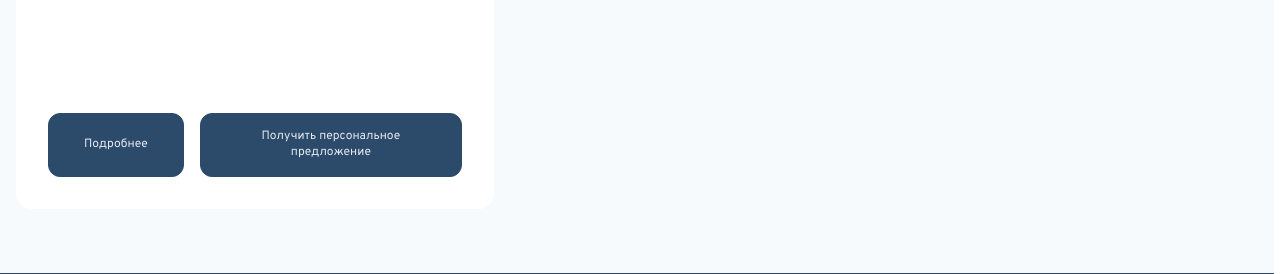
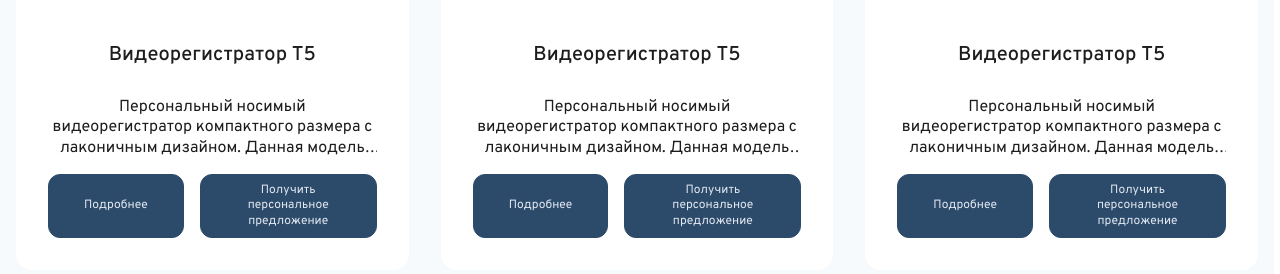
Before and after one commit to sycoqz/mkltest, a PHP site: page /cctv.html in a window 1280 px wide. Shown: the part 1235-1509 px from the top of the page. Run offline with PHP 8.4, Linux system fonts and the light colour scheme.

Commit message:
cards, css

```diff
--- a/cctv.html
+++ b/cctv.html
@@ -57,19 +57,116 @@
     </section>
     <section class="goods">
         <div class="goods__wrapper wrapper">
-            <?php foreach ($goods as $item):?>
             <article class="goods-card">
-                <div class="goods-card__image"><img src="<?=$this->img($item['img'])?>" alt="<?=$item['name']?>" class="goods__image" loading="lazy" height="200"></div>
+                <div class="goods-card__image"><img src="userfiles/goods/t5.png" alt="t5" class="goods__image" loading="lazy" height="200px"></div>
                 <div class="goods-card__information">
-                    <p class="goods-card__caption"><?=$item['caption']?></p>
-                    <div class="goods-card__description"><?=$item['short_content']?></div>
+                    <p class="goods-card__caption">Видеорегистратор T5</p>
+                    <div class="goods-card__description">Персональный носимый видеорегистратор компактного размера с лаконичным дизайном. Данная модель может записывать видео, аудио и фото в любое время суток.</div>
                     <div class="goods-card__button-wrapper">
-                        <button class="goods-card__button goods-card__button-info button" data-good="<?=$item['id']?>">Подробнее</button>
+                        <button class="goods-card__button goods-card__button-info button" data-good="2">Подробнее</button>
                         <button class="goods-card__button goods-card__button-purchase button">Получить персональное предложение</button>
                     </div>
                 </div>
             </article>
-            <?php endforeach;?>
+            <article class="goods-card">
+                <div class="goods-card__image"><img src="userfiles/goods/t5.png" alt="t5" class="goods__image" loading="lazy" height="200px"></div>
+                <div class="goods-card__information">
+                    <p class="goods-card__caption">Видеорегистратор T5</p>
+                    <div class="goods-card__description">Персональный носимый видеорегистратор компактного размера с лаконичным дизайном. Данная модель может записывать видео, аудио и фото в любое время суток.</div>
+                    <div class="goods-card__button-wrapper">
+                        <button class="goods-card__button goods-card__button-info button" data-good="2">Подробнее</button>
+                        <button class="goods-card__button goods-card__button-purchase button">Получить персональное предложение</button>
+                    </div>
+                </div>
+            </article>
+            <article class="goods-card">
+                <div class="goods-card__image"><img src="userfiles/goods/t5.png" alt="t5" class="goods__image" loading="lazy" height="200px"></div>
+                <div class="goods-card__information">
+                    <p class="goods-card__caption">Видеорегистратор T5</p>
+                    <div class="goods-card__description">Персональный носимый видеорегистратор компактного размера с лаконичным дизайном. Данная модель может записывать видео, аудио и фото в любое время суток.</div>
+                    <div class="goods-card__button-wrapper">
+                        <button class="goods-card__button goods-card__button-info button" data-good="2">Подробнее</button>
+                        <button class="goods-card__button goods-card__button-purchase button">Получить персональное предложение</button>
+                    </div>
+                </div>
+            </article>
+            <article class="goods-card">
+                <div class="goods-card__image"><img src="userfiles/goods/t5.png" alt="t5" class="goods__image" loading="lazy" height="200px"></div>
+                <div class="goods-card__information">
+                    <p class="goods-card__caption">Видеорегистратор T5</p>
+                    <div class="goods-card__description">Персональный носимый видеорегистратор компактного размера с лаконичным дизайном. Данная модель может записывать видео, аудио и фото в любое время суток.</div>
+                    <div class="goods-card__button-wrapper">
+                        <button class="goods-card__button goods-card__button-info button" data-good="2">Подробнее</button>
+                        <button class="goods-card__button goods-card__button-purchase button">Получить персональное предложение</button>
+                    </div>
+                </div>
+            </article>
+            <article class="goods-card">
+                <div class="goods-card__image"><img src="userfiles/goods/t5.png" alt="t5" class="goods__image" loading="lazy" height="200px"></div>
+                <div class="goods-card__information">
+                    <p class="goods-card__caption">Видеорегистратор T5</p>
+                    <div class="goods-card__description">Персональный носимый видеорегистратор компактного размера с лаконичным дизайном. Данная модель может записывать видео, аудио и фото в любое время суток.</div>
+                    <div class="goods-card__button-wrapper">
+                        <button class="goods-card__button goods-card__button-info button" data-good="2">Подробнее</button>
+                        <button class="goods-card__button goods-card__button-purchase button">Получить персональное предложение</button>
+                    </div>
+                </div>
+            </article>
+            <article class="goods-card">
+                <div class="goods-card__image"><img src="userfiles/goods/t5.png" alt="t5" class="goods__image" loading="lazy" height="200px"></div>
+                <div class="goods-card__information">
+                    <p class="goods-card__caption">Видеорегистратор T5</p>
+                    <div class="goods-card__description">Персональный носимый видеорегистратор компактного размера с лаконичным дизайном. Данная модель может записывать видео, аудио и фото в любое время суток.</div>
+                    <div class="goods-card__button-wrapper">
+                        <button class="goods-card__button goods-card__button-info button" data-good="2">Подробнее</button>
+                        <button class="goods-card__button goods-card__button-purchase button">Получить персональное предложение</button>
+                    </div>
+                </div>
+            </article>
+            <article class="goods-card">
+                <div class="goods-card__image"><img src="userfiles/goods/t5.png" alt="t5" class="goods__image" loading="lazy" height="200px"></div>
+                <div class="goods-card__information">
+                    <p class="goods-card__caption">Видеорегистратор T5</p>
+                    <div class="goods-card__description">Персональный носимый видеорегистратор компактного размера с лаконичным дизайном. Данная модель может записывать видео, аудио и фото в любое время суток.</div>
+                    <div class="goods-card__button-wrapper">
+                        <button class="goods-card__button goods-card__button-info button" data-good="2">Подробнее</button>
+                        <button class="goods-card__button goods-card__button-purchase button">Получить персональное предложение</button>
+                    </div>
+                </div>
+            </article>
+            <article class="goods-card">
+                <div class="goods-card__image"><img src="userfiles/goods/t5.png" alt="t5" class="goods__image" loading="lazy" height="200px"></div>
+                <div class="goods-card__information">
+                    <p class="goods-card__caption">Видеорегистратор T5</p>
+                    <div class="goods-card__description">Персональный носимый видеорегистратор компактного размера с лаконичным дизайном. Данная модель может записывать видео, аудио и фото в любое время суток.</div>
+                    <div class="goods-card__button-wrapper">
+                        <button class="goods-card__button goods-card__button-info button" data-good="2">Подробнее</button>
+                        <button class="goods-card__button goods-card__button-purchase button">Получить персональное предложение</button>
+                    </div>
+                </div>
+            </article>
+            <article class="goods-card">
+                <div class="goods-card__image"><img src="userfiles/goods/t5.png" alt="t5" class="goods__image" loading="lazy" height="200px"></div>
+                <div class="goods-card__information">
+                    <p class="goods-card__caption">Видеорегистратор T5</p>
+                    <div class="goods-card__description">Персональный носимый видеорегистратор компактного размера с лаконичным дизайном. Данная модель может записывать видео, аудио и фото в любое время суток.</div>
+                    <div class="goods-card__button-wrapper">
+                        <button class="goods-card__button goods-card__button-info button" data-good="2">Подробнее</button>
+                        <button class="goods-card__button goods-card__button-purchase button">Получить персональное предложение</button>
+                    </div>
+                </div>
+            </article>
+            <article class="goods-card">
+                <div class="goods-card__image"><img src="userfiles/goods/t5.png" alt="t5" class="goods__image" loading="lazy" height="200px"></div>
+                <div class="goods-card__information">
+                    <p class="goods-card__caption">Видеорегистратор T5</p>
+                    <div class="goods-card__description">Персональный носимый видеорегистратор компактного размера с лаконичным дизайном. Данная модель может записывать видео, аудио и фото в любое время суток.</div>
+                    <div class="goods-card__button-wrapper">
+                        <button class="goods-card__button goods-card__button-info button" data-good="2">Подробнее</button>
+                        <button class="goods-card__button goods-card__button-purchase button">Получить персональное предложение</button>
+                    </div>
+                </div>
+            </article>
         </div>
     </section>
 </main>
--- a/css/styles.css
+++ b/css/styles.css
@@ -269,6 +269,10 @@ html {
 }
 
 body {
+  display: flex;
+  flex-direction: column;
+  min-height: 100%;
+  height: 100%;
   font-size: clamp(16px, 0.9375vw, 18px);
   font-family: var(--font-family-base);
   font-weight: 400;
@@ -288,6 +292,14 @@ a {
 
 input, textarea {
   outline: none;
+}
+
+.content {
+  flex: 1 0 auto;
+}
+
+.footer {
+  flex: 0 0 auto;
 }
 
 .logo_image {
@@ -1086,9 +1098,15 @@ input, textarea {
 .product-package__image {
   background-position: center;
   background-repeat: no-repeat;
-  height: 276px;
-  width: 276px;
+  height: 265px;
+  width: 265px;
   border-radius: var(--border-radius-large);
+}
+@media (max-width: 1023px) {
+  .product-package__image {
+    height: 200px;
+    width: 200px;
+  }
 }
 
 .social-networks {
```
Also changed, not shown: 1 other file.
